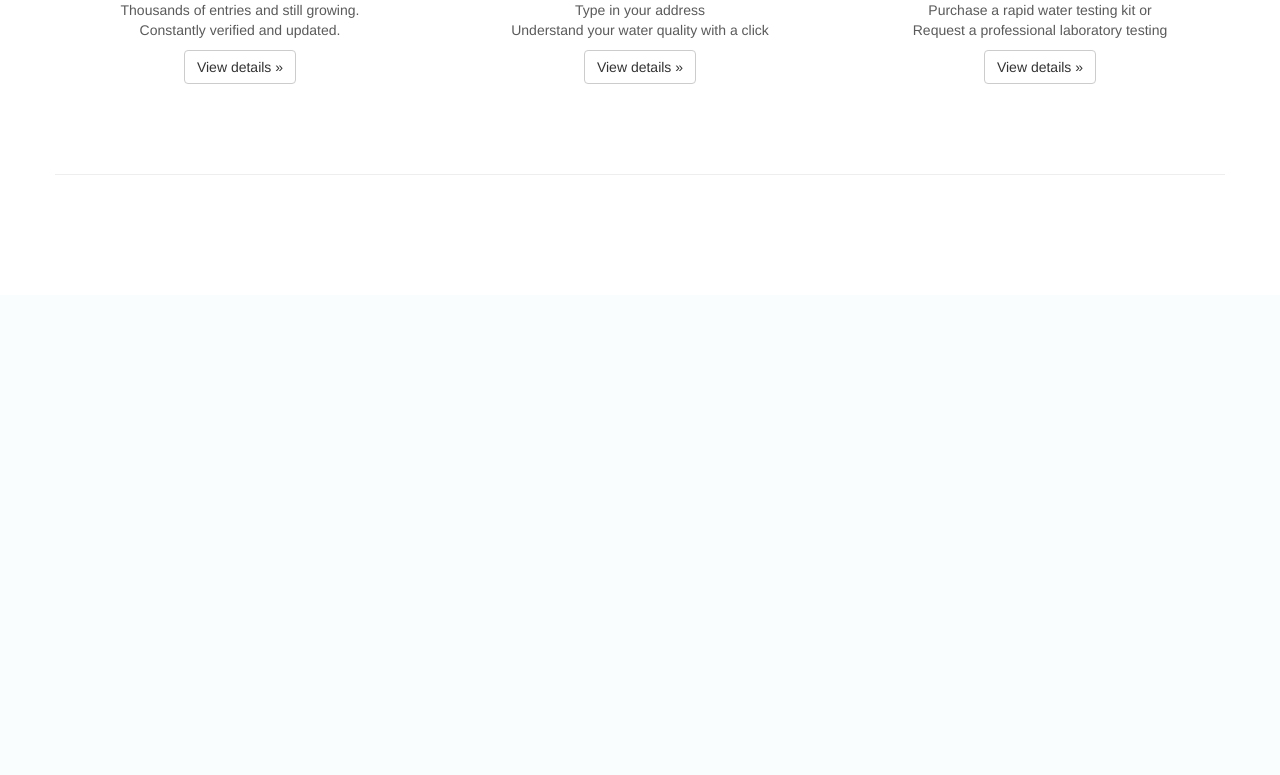
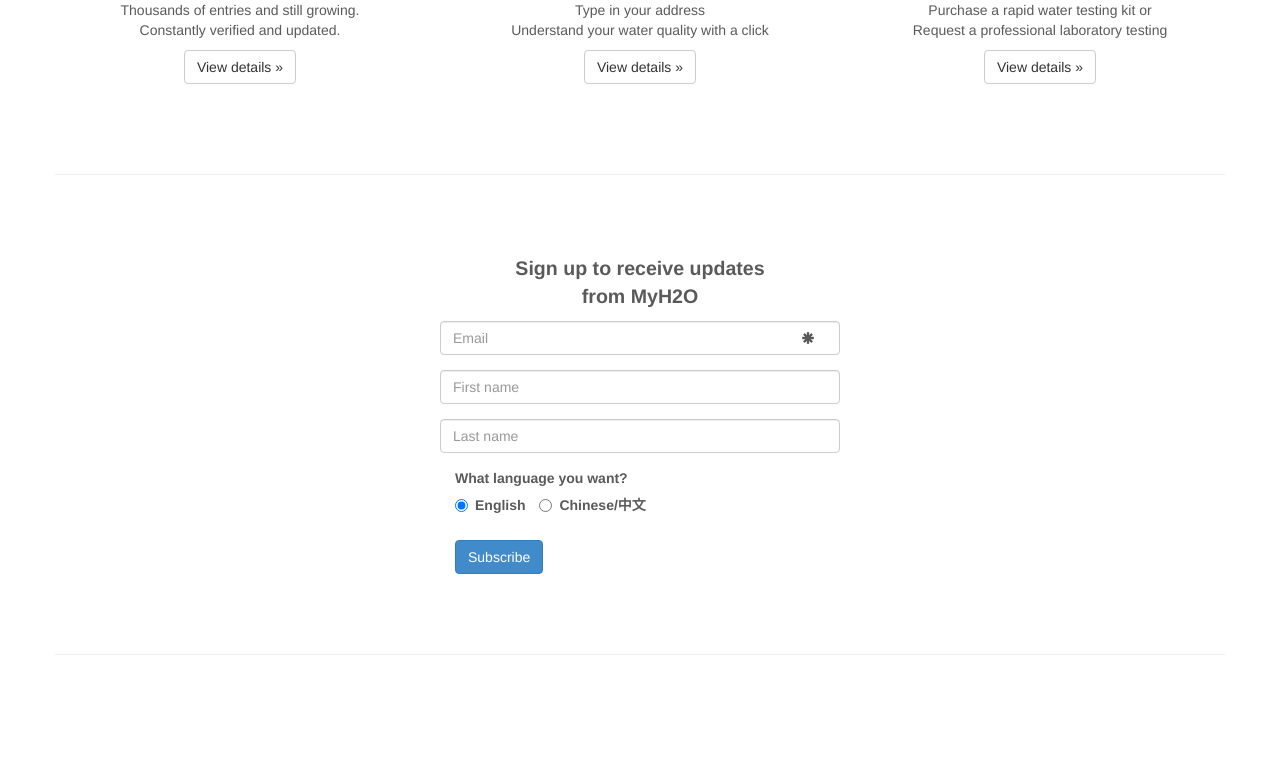
Before and after one commit to cckit/myh2o, a PHP site: page / in a window 1280 px wide. Shown: the part 693-1468 px from the top of the page. Before the commit the page ends 868 px from the top, so only its background shows below. Run offline with PHP 8.4, Linux system fonts and the light colour scheme.

Commit message:
Add email subscription

```diff
--- a/index.php
+++ b/index.php
@@ -114,5 +114,33 @@
             <hr class="featurette-divider">
         </div>
         <!-- /.container -->
+
+        <!-- Begin MailChimp Signup Form -->
+        <div class="container marketing">
+            <div class="row">
+                <div class="col-md-4 col-md-offset-4 col-sm-6 col-sm-offset-3">
+                    <form class="form-horizontal" role="form" name="mc-embedded-subscribe-form" action="//MyH2O.us8.list-manage.com/subscribe/post?u=d42c325e70acd0bf473ef02c3&amp;id=93a9796420" method="post" class="validate" target="_blank">
+                        <p class="text-center" style="font-size: 1.4em; font-weight: bold;">Sign up to receive updates<br>from MyH2O</p>
+                        <div class="form-group has-feedback">
+                            <input type="email" name="EMAIL" class="form-control" id="mce-EMAIL" placeholder="Email" required>
+                            <span class="glyphicon glyphicon-asterisk form-control-feedback"></span>
+                        </div>
+                        <div class="form-group has-feedback">
+                            <input type="text" value="" name="FNAME" class="form-control" id="mce-FNAME" placeholder="First name">
+                        </div>
+                        <div class="form-group has-feedback">
+                            <input type="text" value="" name="LNAME" class="form-control" id="mce-LNAME" placeholder="Last name">
+                        </div>
+                        <strong>What language you want? </strong> <br>
+                        <div class="radio-inline"><label><input type="radio" name="group[4597]" id="mce-group[4597]-4597-0" value="1" checked>English</label></div>
+                        <div class="radio-inline"><label><input type="radio" name="group[4597]" id="mce-group[4597]-4597-1" value="2">Chinese/中文</label></div>
+                        <div style="position: absolute; left: -5000px;"><input type="text" name="b_d42c325e70acd0bf473ef02c3_93a9796420" tabindex="-1" value=""></div><br><br>
+                        <input type="submit" value="Subscribe" name="subscribe" id="mc-embedded-subscribe" class="button btn btn-primary">
+                    </form>
+                </div>
+            </div>
+            <hr class="featurette-divider">
+        </div>
+        <!-- End MailChimp Signup Form -->
     </body>
 </html>
```
